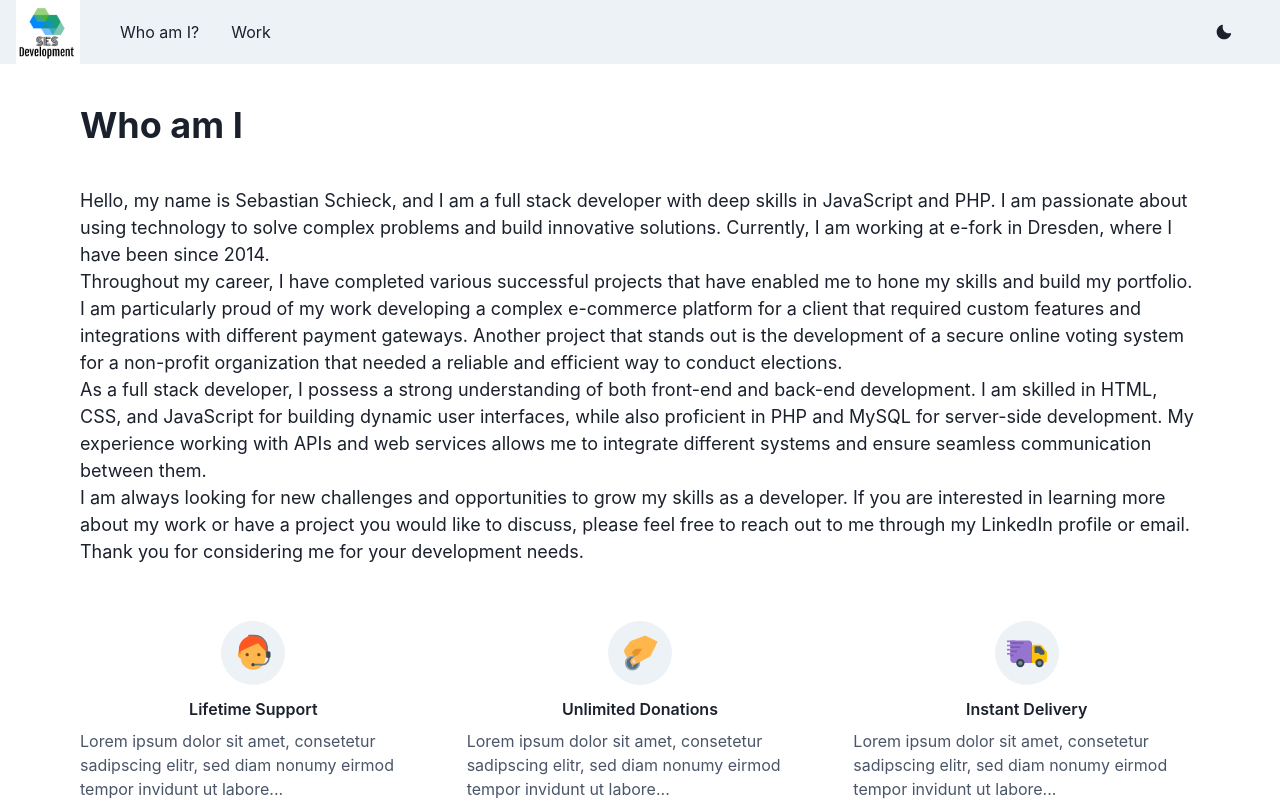
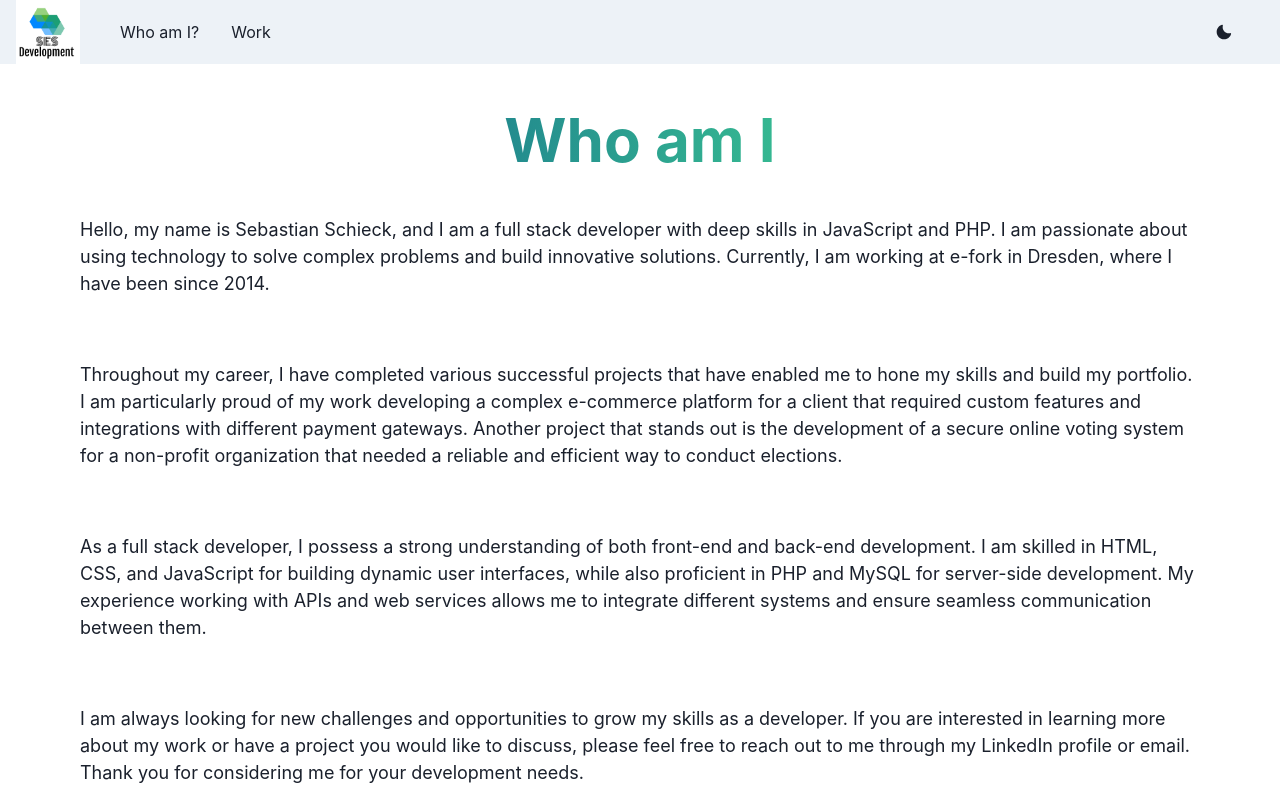
Before and after one commit to naitschi/portfolio, a Next.js app: page / in a window 1280 px wide. Shown: the top 801 px of the page. Built offline with nearby package versions, Linux system fonts and the light colour scheme.

Commit message:
added primary and secondary colors

```diff
--- a/src/components/Navbar.jsx
+++ b/src/components/Navbar.jsx
@@ -57,9 +57,9 @@ export default function NavbarPortfolio() {
           />
           <HStack spacing={8} alignItems={"center"}>
             <Image
-              boxSize="64px"
-              alt="SES Development"
-              src="/Images/ses_development.png"
+              boxSize='64px'
+              alt='SES Development'
+              src='/Images/ses_development.png'
             />
             <HStack
               as={"nav"}
--- a/src/components/text-section.jsx
+++ b/src/components/text-section.jsx
@@ -1,12 +1,20 @@
 import React from "react";
 import PropTypes from "prop-types";
-import { Container, VStack, Heading, Text } from "@chakra-ui/react";
+import { Container, VStack, Heading, Text, Center } from "@chakra-ui/react";
+import { config } from "../config/config";
 
 const TextSection = (props) => {
   return (
     <div className='text-section'>
       <Container maxW={"6xl"} mt={10}>
-        <Heading marginBottom={10} as='h2'>
+        <Heading
+          textAlign={"Center"}
+          fontSize='6xl'
+          bgGradient={`linear(to-r, ${config.primaryColor}, ${config.secondaryColor} )`}
+          bgClip='text'
+          marginBottom={10}
+          as='h2'
+        >
           Who am I
         </Heading>
         <Text as='p' fontSize='lg'>
@@ -16,7 +24,7 @@ const TextSection = (props) => {
           Currently, I am working at e-fork in Dresden, where I have been since
           2014.
         </Text>
-        <Text as='p' fontSize='lg'>
+        <Text as='p' mt={16} fontSize='lg'>
           Throughout my career, I have completed various successful projects
           that have enabled me to hone my skills and build my portfolio. I am
           particularly proud of my work developing a complex e-commerce platform
@@ -26,7 +34,7 @@ const TextSection = (props) => {
           organization that needed a reliable and efficient way to conduct
           elections.
         </Text>
-        <Text as='p' fontSize='lg'>
+        <Text as='p' mt={16} fontSize='lg'>
           As a full stack developer, I possess a strong understanding of both
           front-end and back-end development. I am skilled in HTML, CSS, and
           JavaScript for building dynamic user interfaces, while also proficient
@@ -34,7 +42,7 @@ const TextSection = (props) => {
           with APIs and web services allows me to integrate different systems
           and ensure seamless communication between them.
         </Text>
-        <Text as='p' fontSize='lg'>
+        <Text as='p' mt={16} fontSize='lg'>
           I am always looking for new challenges and opportunities to grow my
           skills as a developer. If you are interested in learning more about my
           work or have a project you would like to discuss, please feel free to
--- /dev/null
+++ b/src/config/config.js
@@ -0,0 +1,7 @@
+const config = {
+  primaryColor: "#064789",
+  //bakprimaryColor: "#0d5c63",
+  secondaryColor: "#52FC96",
+};
+
+export { config };
```
